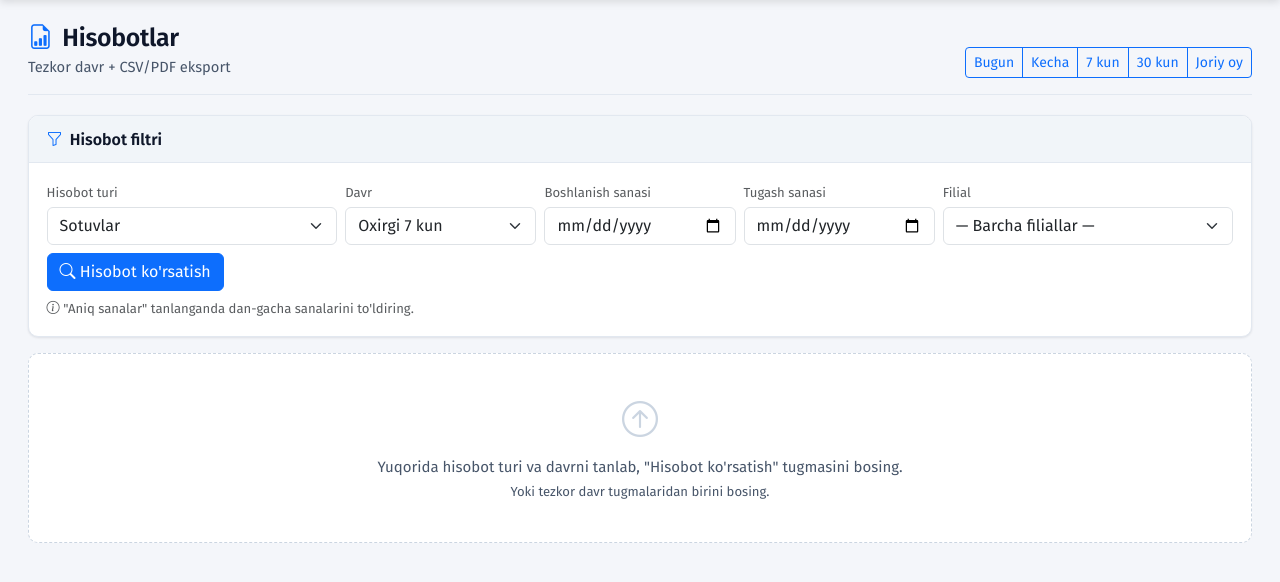
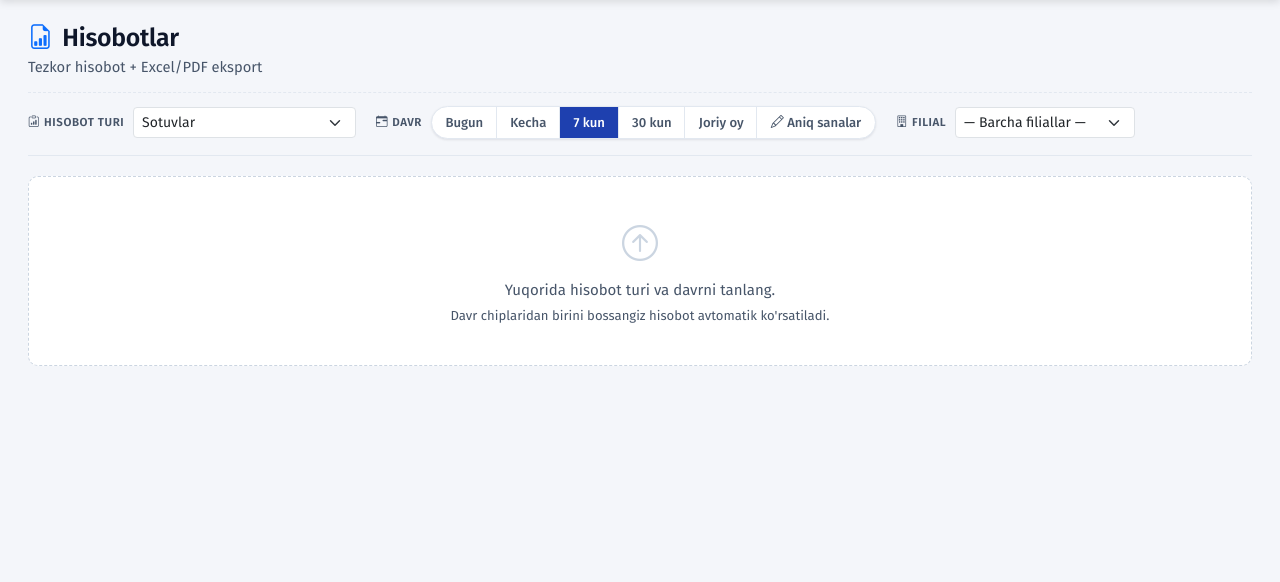
Before and after one commit to Behruz1200/srote-ombor, a Django app: page /reports/ in a window 1280 px wide. Shown: the part 66-648 px from the top of the page. Run offline with Django 5.2, Linux system fonts and the light colour scheme; a user stored in the database is signed in; tables that the repository leaves empty hold one stand-in row (values such as "Sample post").

Commit message:
Reports: two-row header with period chips + custom-date escape hatch
Same pattern as insights:
  - Title + summary + Eksport dropdown (PDF / CSV) on the top row,
    visible only after a report has been generated.
  - Filter toolbar on the second row with three labeled groups:
    Hisobot turi (Sotuvlar/Qabullar/...), Davr chips
    (Bugun / Kecha / 7 / 30 / Joriy oy), Filial.
  - "Aniq sanalar" chip is the escape hatch — clicking it reveals an
    inline date range with its own Ko'rsatish submit. The chip itself
    no longer submits anything (so it doesn't reset the report to
    "custom" with empty dates by accident).

Hidden default <input name=period> means the form keeps the current
period when the user changes Hisobot turi or Filial via the
onchange-submit pattern. When a period chip is clicked, that chip's
name=period&value=X appends after the hidden one and Django reads
the later value — the chip wins.

Co-Authored-By: Claude Opus 4.7 <noreply@anthropic.com>

```diff
--- a/templates/inventory/reports.html
+++ b/templates/inventory/reports.html
@@ -4,73 +4,160 @@
 {% block title %}Hisobotlar — Srote{% endblock %}
 
 {% block content %}
+{% with current_type=form.report_type.value|default:'sales' selected_period=form.period.value|default:'week' selected_branch_id=form.branch.value|default:'' %}
 <div class="container-fluid px-3">
 
-    <div class="srt-page-header">
+    <!-- ── Page header (title row + filter row) ─────────────────────── -->
+    <div class="srt-page-header srt-page-header-stack">
+        <!-- Row 1: identity + export -->
+        <div class="srt-page-title-row">
             <div>
-            <h1 class="srt-h1"><i class="bi bi-file-earmark-bar-graph me-1 text-primary"></i> Hisobotlar</h1>
-            <div class="srt-sub">Tezkor davr + CSV/PDF eksport</div>
+                <h1 class="srt-h1">
+                    <i class="bi bi-file-earmark-bar-graph me-1 text-primary"></i> Hisobotlar
+                </h1>
+                <div class="srt-sub">
+                    {% if title %}
+                        <i class="bi bi-calendar3"></i>
+                        {{ d_start }} → {{ d_end }}
+                        {% if branch %}
+                            &nbsp;·&nbsp; <i class="bi bi-building"></i> {{ branch.name }}
+                        {% else %}
+                            &nbsp;·&nbsp; <i class="bi bi-building"></i> Barcha filiallar
+                        {% endif %}
+                    {% else %}
+                        Tezkor hisobot + Excel/PDF eksport
+                    {% endif %}
                 </div>
-        <div class="srt-actions">
-            <div class="btn-group btn-group-sm" role="group" aria-label="Tezkor davr">
-                <a href="?period=today&report_type={{ form.report_type.value|default:'sales' }}"
-                   class="btn btn-outline-primary">Bugun</a>
-                <a href="?period=yesterday&report_type={{ form.report_type.value|default:'sales' }}"
-                   class="btn btn-outline-primary">Kecha</a>
-                <a href="?period=week&report_type={{ form.report_type.value|default:'sales' }}"
-                   class="btn btn-outline-primary">7 kun</a>
-                <a href="?period=month&report_type={{ form.report_type.value|default:'sales' }}"
-                   class="btn btn-outline-primary">30 kun</a>
-                <a href="?period=this_month&report_type={{ form.report_type.value|default:'sales' }}"
-                   class="btn btn-outline-primary">Joriy oy</a>
             </div>
+            {% if rows %}
+            <div class="dropdown">
+                <button type="button"
+                        class="btn btn-outline-primary btn-sm dropdown-toggle"
+                        data-bs-toggle="dropdown" aria-expanded="false"
+                        aria-label="Eksport">
+                    <i class="bi bi-download"></i>
+                    <span class="btn-text">Eksport</span>
+                </button>
+                <ul class="dropdown-menu dropdown-menu-end shadow-sm">
+                    <li>
+                        <a class="dropdown-item py-2"
+                           href="?{{ request.GET.urlencode }}&export=pdf">
+                            <div class="d-flex align-items-start gap-2">
+                                <i class="bi bi-filetype-pdf text-danger fs-5"></i>
+                                <div>
+                                    <div class="fw-medium">PDF</div>
+                                    <div class="small text-muted">Chop etish uchun hisobot</div>
+                                </div>
+                            </div>
+                        </a>
+                    </li>
+                    <li><hr class="dropdown-divider"></li>
+                    <li>
+                        <a class="dropdown-item py-2"
+                           href="?{{ request.GET.urlencode }}&export=csv">
+                            <div class="d-flex align-items-start gap-2">
+                                <i class="bi bi-filetype-csv text-success fs-5"></i>
+                                <div>
+                                    <div class="fw-medium">CSV</div>
+                                    <div class="small text-muted">Excel'da ochish uchun jadval</div>
+                                </div>
+                            </div>
+                        </a>
+                    </li>
+                </ul>
+            </div>
+            {% endif %}
+        </div>
+
+        <!-- Row 2: filter toolbar (single GET form) -->
+        <form method="get" id="reportForm" class="srt-page-filter-row">
+            <!-- Default period (used when the form is submitted by a non-period
+                 control like the branch dropdown). Period chip buttons append
+                 their own ?period=... which Django reads as the last value. -->
+            <input type="hidden" name="period" value="{{ selected_period }}">
+
+            <!-- Report type -->
+            <div class="srt-filter-group">
+                <span class="srt-filter-label" aria-hidden="true">
+                    <i class="bi bi-clipboard-data"></i> Hisobot turi
+                </span>
+                <select name="report_type" class="form-select form-select-sm srt-report-type"
+                        onchange="this.form.submit()" aria-label="Hisobot turi">
+                    {% for v, lbl in form.report_type.field.choices %}
+                        <option value="{{ v }}" {% if current_type == v %}selected{% endif %}>{{ lbl }}</option>
+                    {% endfor %}
+                </select>
+            </div>
+
+            <!-- Period chips (submit on click) -->
+            <div class="srt-filter-group">
+                <span class="srt-filter-label" aria-hidden="true">
+                    <i class="bi bi-calendar-range"></i> Davr
+                </span>
+                <div class="btn-group btn-group-sm srt-period-chips" role="group" aria-label="Davr">
+                    <button type="submit" name="period" value="today"
+                            class="btn {% if selected_period == 'today' %}btn-primary{% else %}btn-outline-secondary{% endif %}">
+                        Bugun
+                    </button>
+                    <button type="submit" name="period" value="yesterday"
+                            class="btn {% if selected_period == 'yesterday' %}btn-primary{% else %}btn-outline-secondary{% endif %}">
+                        Kecha
+                    </button>
+                    <button type="submit" name="period" value="week"
+                            class="btn {% if selected_period == 'week' %}btn-primary{% else %}btn-outline-secondary{% endif %}">
+                        7 kun
+                    </button>
+                    <button type="submit" name="period" value="month"
+                            class="btn {% if selected_period == 'month' %}btn-primary{% else %}btn-outline-secondary{% endif %}">
+                        30 kun
+                    </button>
+                    <button type="submit" name="period" value="this_month"
+                            class="btn {% if selected_period == 'this_month' %}btn-primary{% else %}btn-outline-secondary{% endif %}">
+                        Joriy oy
+                    </button>
+                    <button type="button" id="customDateToggle"
+                            class="btn {% if selected_period == 'custom' %}btn-primary{% else %}btn-outline-secondary{% endif %}">
+                        <i class="bi bi-pencil"></i> Aniq sanalar
+                    </button>
                 </div>
             </div>
 
-    <div class="srt-section">
-        <div class="srt-section-head">
-            <h2 class="srt-h2"><i class="bi bi-funnel text-primary"></i> Hisobot filtri</h2>
+            <!-- Branch -->
+            <div class="srt-filter-group">
+                <span class="srt-filter-label" aria-hidden="true">
+                    <i class="bi bi-building"></i> Filial
+                </span>
+                <select name="branch" class="form-select form-select-sm srt-branch-filter"
+                        onchange="this.form.submit()" aria-label="Filial">
+                    {% for v, lbl in form.branch.field.choices %}
+                        <option value="{{ v|default_if_none:'' }}"
+                                {% if selected_branch_id == v|stringformat:'s' %}selected{% endif %}>
+                            {{ lbl }}
+                        </option>
+                    {% endfor %}
+                </select>
             </div>
-        <div class="srt-section-body">
-            <form method="get" class="row g-2 align-items-end">
-                <div class="col-md-3">
-                    <label class="form-label small text-muted mb-1">{{ form.report_type.label }}</label>
-                    {{ form.report_type }}
-                </div>
-                <div class="col-md-2">
-                    <label class="form-label small text-muted mb-1">{{ form.period.label }}</label>
-                    {{ form.period }}
-                </div>
-                <div class="col-md-2">
-                    <label class="form-label small text-muted mb-1">{{ form.date_from.label }}</label>
-                    {{ form.date_from }}
-                </div>
-                <div class="col-md-2">
-                    <label class="form-label small text-muted mb-1">{{ form.date_to.label }}</label>
-                    {{ form.date_to }}
-                </div>
-                <div class="col-md-3">
-                    <label class="form-label small text-muted mb-1">{{ form.branch.label }}</label>
-                    {{ form.branch }}
-                </div>
-                <div class="col-12 d-flex gap-2 flex-wrap mt-2">
-                    <button type="submit" class="btn btn-primary">
-                        <i class="bi bi-search"></i> Hisobot ko'rsatish
+
+            <!-- Custom date range — shown only when "Aniq sanalar" is active -->
+            <div class="srt-filter-group srt-custom-range {% if selected_period != 'custom' %}d-none{% endif %}"
+                 id="customRange">
+                <span class="srt-filter-label" aria-hidden="true">
+                    <i class="bi bi-calendar-event"></i> Dan
+                </span>
+                <input type="date" name="date_from" value="{{ form.date_from.value|default:'' }}"
+                       class="form-control form-control-sm" style="max-width: 150px;"
+                       aria-label="Boshlanish sanasi">
+                <span class="srt-filter-label" aria-hidden="true">
+                    <i class="bi bi-calendar-check"></i> Gacha
+                </span>
+                <input type="date" name="date_to" value="{{ form.date_to.value|default:'' }}"
+                       class="form-control form-control-sm" style="max-width: 150px;"
+                       aria-label="Tugash sanasi">
+                <button type="submit" name="period" value="custom" class="btn btn-primary btn-sm">
+                    <i class="bi bi-arrow-right"></i> Ko'rsatish
                 </button>
-                    {% if rows %}
-                        <a href="?{{ request.GET.urlencode }}&export=csv" class="btn btn-outline-success">
-                            <i class="bi bi-filetype-csv"></i> CSV
-                        </a>
-                        <a href="?{{ request.GET.urlencode }}&export=pdf" class="btn btn-outline-danger">
-                            <i class="bi bi-filetype-pdf"></i> PDF
-                        </a>
-                    {% endif %}
             </div>
         </form>
-            <small class="text-muted mt-2 d-block">
-                <i class="bi bi-info-circle"></i> "Aniq sanalar" tanlanganda dan-gacha sanalarini to'ldiring.
-            </small>
-        </div>
     </div>
 
     {% if title %}
@@ -79,12 +166,9 @@
             <h2 class="srt-h2">
                 <i class="bi bi-bar-chart-line text-primary"></i> {{ title }}
             </h2>
-            <div class="text-muted small">
-                <i class="bi bi-calendar"></i> <span class="srt-num">{{ d_start }} → {{ d_end }}</span>
-                <span class="mx-2">·</span>
-                <i class="bi bi-building"></i>
-                {% if branch %}{{ branch.name }}{% else %}Barcha filiallar{% endif %}
-            </div>
+            <span class="srt-tag">
+                <span class="srt-num">{{ rows|length }}</span> qator
+            </span>
         </div>
         {% if summary %}
         <div class="srt-section-body" style="padding-bottom: 0.5rem;">
@@ -124,9 +208,26 @@
     {% else %}
         <div class="srt-empty">
             <i class="bi bi-arrow-up-circle srt-empty-icon"></i>
-            <p class="mb-0">Yuqorida hisobot turi va davrni tanlab, "Hisobot ko'rsatish" tugmasini bosing.</p>
-            <p class="small mb-0 mt-1">Yoki tezkor davr tugmalaridan birini bosing.</p>
+            <p class="mb-0">Yuqorida hisobot turi va davrni tanlang.</p>
+            <p class="small mb-0 mt-1">Davr chiplaridan birini bossangiz hisobot avtomatik ko'rsatiladi.</p>
         </div>
     {% endif %}
 </div>
+
+<script>
+(function() {
+    // "Aniq sanalar" toggle reveals the date inputs.
+    const btn = document.getElementById('customDateToggle');
+    const range = document.getElementById('customRange');
+    if (!btn || !range) return;
+    btn.addEventListener('click', function() {
+        range.classList.toggle('d-none');
+        if (!range.classList.contains('d-none')) {
+            const first = range.querySelector('input[type="date"]');
+            if (first) first.focus();
+        }
+    });
+})();
+</script>
+{% endwith %}
 {% endblock %}
```
Lines whose indentation alone changed are shown as unchanged.
